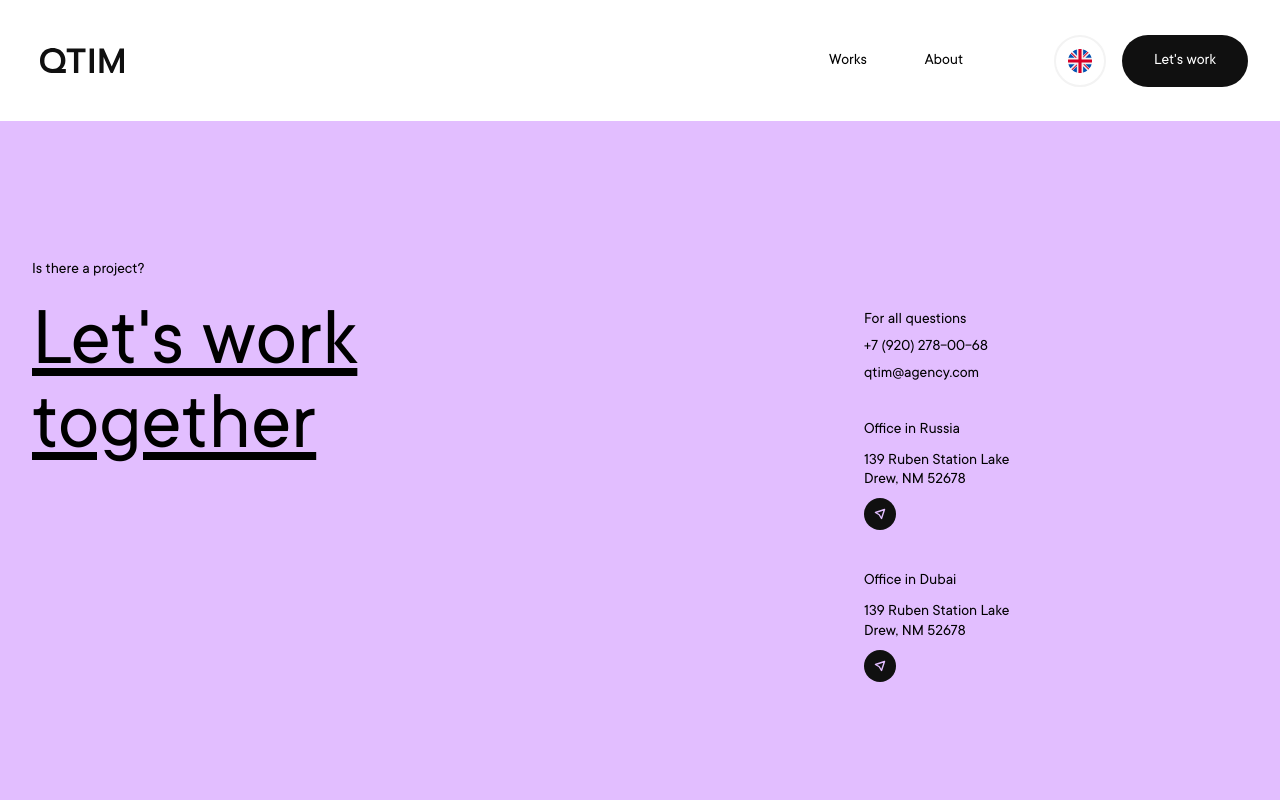
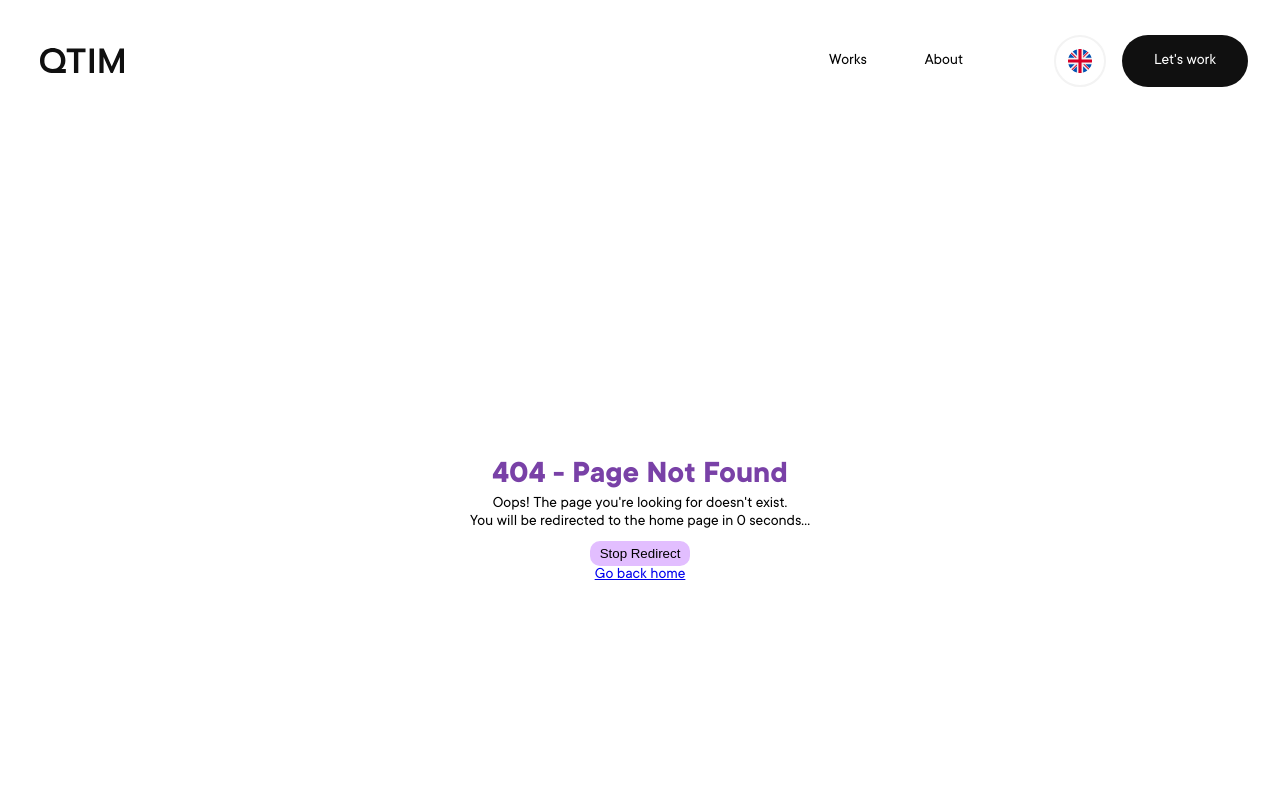
Before and after one commit to Raketich/qtim-test, a Nuxt app: page / in a window 1280 px wide. Shown: the top 800 px of the page. Built offline with nearby package versions, Linux system fonts and the light colour scheme.

Commit message:
feat: added 404 slug  page

```diff
--- /dev/null
+++ b/pages/[...404].vue
@@ -0,0 +1,66 @@
+<template>
+  <div class="container">
+    <h1>404 - Page Not Found</h1>
+    <p>Oops! The page you're looking for doesn't exist.</p>
+    <p v-if="!countdownStopped">
+      You will be redirected to the home page in {{ countdown }} seconds...
+    </p>
+    <p v-else>Redirect stopped. You can stay here.</p>
+    <button @click="stopCountdown" v-if="!countdownStopped">
+      Stop Redirect
+    </button>
+    <NuxtLink to="/">Go back home</NuxtLink>
+  </div>
+</template>
+
+<script setup>
+const router = useRouter();
+const countdown = ref(5);
+const countdownStopped = ref(false);
+let countdownInterval;
+
+const startCountdown = () => {
+  countdownInterval = setInterval(() => {
+    if (countdown.value > 0 && !countdownStopped.value) {
+      countdown.value--;
+    } else if (!countdownStopped.value) {
+      router.push("/");
+      clearInterval(countdownInterval);
+    }
+  }, 1000);
+};
+
+const stopCountdown = () => {
+  countdownStopped.value = true;
+  clearInterval(countdownInterval);
+};
+
+onMounted(() => {
+  startCountdown();
+});
+
+onUnmounted(() => {
+  clearInterval(countdownInterval);
+});
+</script>
+
+<style scoped>
+.container {
+  display: flex;
+  flex-direction: column;
+  align-items: center;
+  justify-content: center;
+  height: 100vh;
+}
+h1 {
+  color: var(--color-violet);
+}
+button {
+  margin-top: 10px;
+  padding: 5px 10px;
+  background-color: var(--color-violet-soft);
+  border: 1px solid var(--color-gray-soft);
+  border-radius: 10px;
+  cursor: pointer;
+}
+</style>
```
